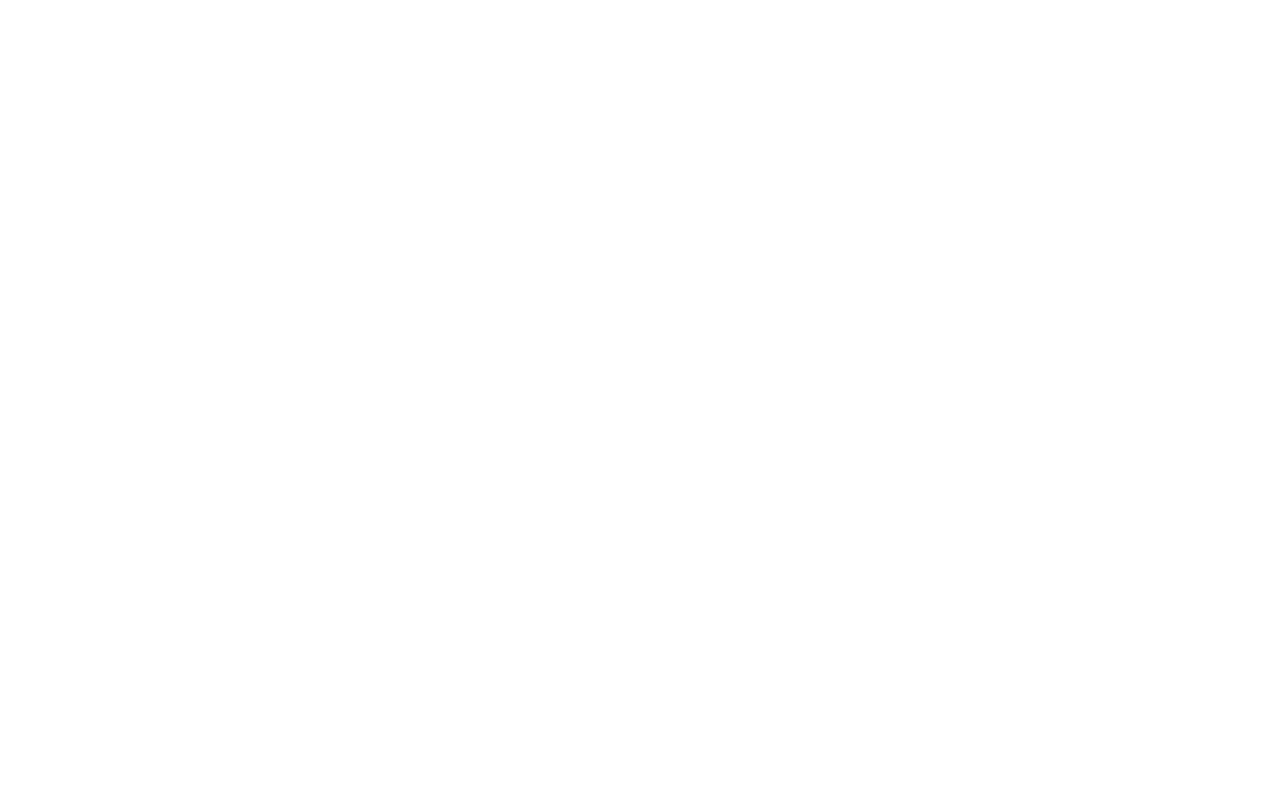
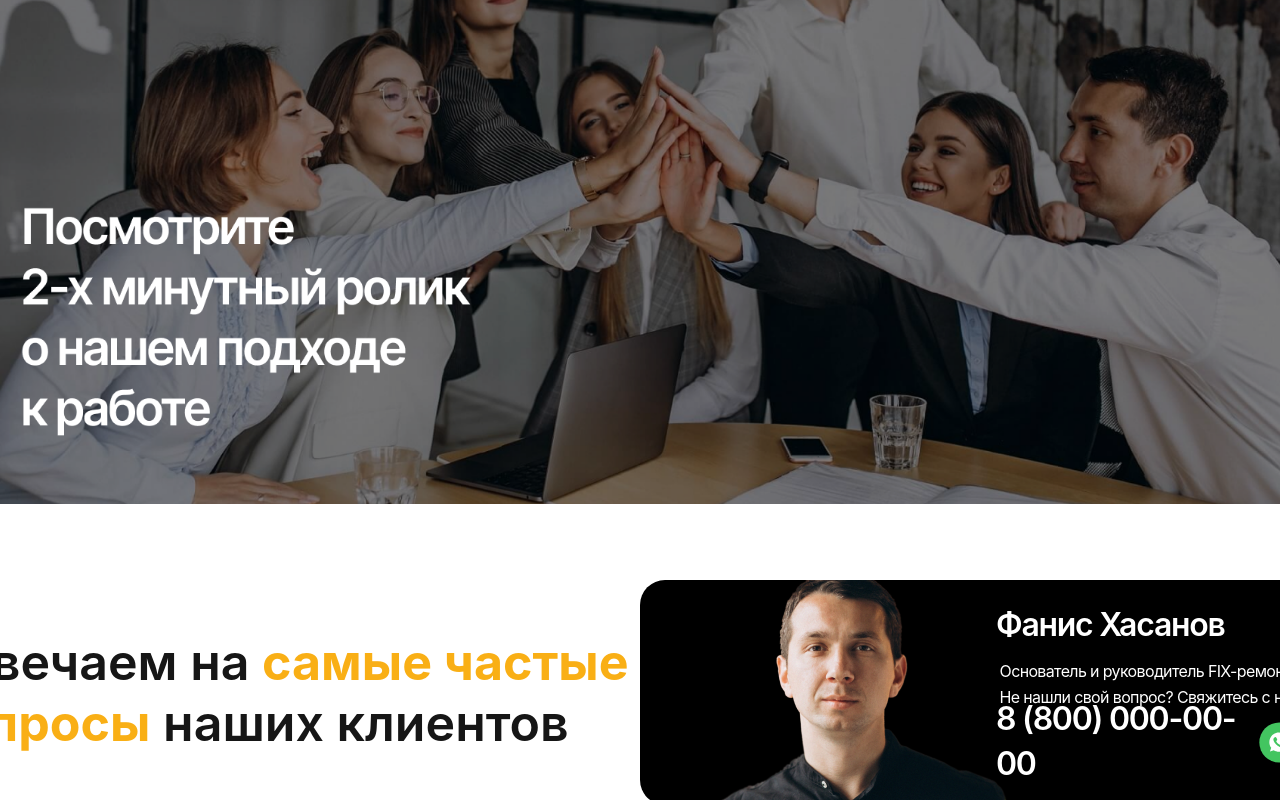
Before and after one commit to projacktor/FixR, a React (Vite) app: page / in a window 1280 px wide. Shown: the part 2000-2800 px from the top of the page. Before the commit the page ends 1707 px from the top, so only its background shows below. Built offline with nearby package versions, Linux system fonts and the light colour scheme.

Commit message:
Add FAQ section and SingleFAQ bullet components

```diff
--- /dev/null
+++ b/src/components/FAQ/FAQ.jsx
@@ -0,0 +1,41 @@
+import React from 'react';
+
+import "./style.scss";
+
+import SingleFAQ from "./SingleFAQ.jsx";
+import whatsappIco from "../../assets/img/whatsappIco.svg";
+import telegramIco from "../../pages/Home/static/icons/telegramIco.svg";
+
+function Faq() {
+    return (
+        <div className="section_faq">
+            <div className="section_faq_head">
+                <h1>Отвечаем на <b>самые частые<br/> вопросы</b> наших клиентов </h1>
+                <div className="section_faq_CEO">
+                    <h4>Фанис Хасанов</h4>
+                    <p>Основатель и руководитель FIX-ремонт <br/><br/>
+                        Не нашли свой вопрос? Свяжитесь с нами!</p>
+                    <div className="section_faq_contacts">
+                        <a href="tel:8 (800) 000-00-00"><h4>8 (800) 000-00-00</h4></a>
+                        <a>
+                            <img className="section_faq_whatsapp" alt="Whatsapp" src={whatsappIco}/>
+                        </a>
+                        <a>
+                            <img className="section_faq_telegram" alt="Telegram" src={telegramIco}/>
+                        </a>
+                    </div>
+                </div>
+            </div>
+            <div className="section_faq_box">
+                <SingleFAQ text="Какой срок службы?"/>
+                <SingleFAQ text="Какой срок службы?"/>
+                <SingleFAQ text="Какой срок службы?"/>
+                <SingleFAQ text="Какой срок службы?"/>
+                <SingleFAQ text="Какой срок службы?"/>
+                <SingleFAQ text="Какой срок службы?"/>
+            </div>
+        </div>
+    );
+}
+
+export default Faq;
--- /dev/null
+++ b/src/components/FAQ/SingleFAQ.jsx
@@ -0,0 +1,15 @@
+import React from 'react';
+
+import "./style.scss";
+import linkImg from "../../assets/img/linkImg.svg";
+
+function SingleFaq({text}) {
+    return (
+        <a className="section_faq_single_bullit">
+            <h4>{text}</h4>
+            <img src={linkImg} alt="arrow"/>
+        </a>
+    );
+}
+
+export default SingleFaq;
--- /dev/null
+++ b/src/components/FAQ/style.scss
@@ -0,0 +1,132 @@
+.section_faq {
+  position: relative;
+  width: 100%;
+  height: 98%;
+  display: flex;
+  justify-content: space-around;
+  flex-direction: column;
+
+  .section_faq_head {
+    order: 0;
+    //width: 100%;
+    //height: 27%;
+    display: flex;
+    justify-content: space-between;
+    flex-direction: row;
+    align-items: center;
+
+    h1 {
+      b {
+        color: #f9af15;
+      }
+      order: 0;
+    }
+
+      .section_faq_CEO {
+      overflow: hidden;
+      //max-width: 100%;
+      order: 1;
+      width: 50%;
+      height: 225px;
+      border-radius: 25px;
+      background: black;
+      background-image: url(../../assets/img/CEOImg.png);
+
+      h4 {
+        position: relative;
+        left: 50%;
+        top: -9%;
+        font-weight: 600;
+        font-size: 32px;
+        line-height: 140%;
+        letter-spacing: -0.04em;
+        color: #fff;
+      }
+
+      p {
+        position: relative;
+        left: 50.5%;
+        top: -20%;
+        font-weight: 400;
+        font-size: 16px;
+        line-height: 80%;
+        letter-spacing: -0.04em;
+        color: #fff;
+      }
+
+      .section_faq_contacts {
+        position: relative;
+        top: -25%;
+        left: 50%;
+        width: 52%;
+        height: 30%;
+        display: flex;
+        justify-content: space-around;
+        flex-direction: row;
+        align-items: center;
+
+        a {
+          display: flex;
+          align-items: center;
+          height: 65%;
+        }
+
+        h4 {
+          position: static;
+          order: 0;
+        }
+
+        .section_faq_whatsapp {
+          order: 1;
+        }
+
+        .section_faq_telegram {
+          order: 2;
+          width: 58%;
+        }
+      }
+    }
+  }
+
+  .section_faq_box {
+    order: 1;
+    width: 98%;
+    height: 69%;
+    padding: 1% 1%;
+    column-count: 2;
+    column-gap: 3%;
+
+    .section_faq_single_bullit {
+      width: 95%;
+      height: 20%;
+      display: flex;
+      align-items: center;
+      justify-content: space-between;
+      flex-direction: row;
+      border-radius: 25px;
+      background: rgb(255, 255, 255);
+      margin-bottom: 3%;
+      margin-left: 2%;
+
+      h4 {
+        padding: 0 5%;
+        color: rgb(22, 22, 22);
+        font-size: 24px;
+        font-weight: 700;
+        line-height: 48px;
+        letter-spacing: -6%;
+        text-align: left;
+      }
+
+      img {
+        padding: 0 5%;
+      }
+
+      &:hover {
+        img {
+          rotate: 90deg;
+        }
+      }
+    }
+  }
+}
--- a/src/pages/Blog/Blog.jsx
+++ b/src/pages/Blog/Blog.jsx
@@ -5,8 +5,11 @@ import BlogGallery from "../../components/Blog Gallery/BlogGallery.jsx";
 import RecommendationForm from "../../components/Recommendation Form/RecommendationForm.jsx";
 import SocialMedia from "../../components/Social Media/SocialMedia.jsx";
 import CheckButton from "../../components/CheckButton/CheckButton.jsx";
+import FAQ from "../../components/FAQ/FAQ.jsx";
 
 import "./style.scss";
+
+import pseudoVid from "../Home/static/works/pseudoVid.png";
 
 function Blog() {
     const buttons = [
@@ -35,6 +38,14 @@ function Blog() {
             <div id="blog_social_media">
                 <SocialMedia/>
             </div>
+
+            <div className="pseudo_vid">
+                <img src={pseudoVid} alt="pseudo_video"/>
+            </div>
+
+            <div id="blog_faq">
+                <FAQ />
+            </div>
         </main>
     );
 }
--- a/src/pages/Blog/style.scss
+++ b/src/pages/Blog/style.scss
@@ -33,7 +33,6 @@
     flex-direction: column;
 
     #blog_content {
-      //background: #2b2a29;
       width: 90rem;
       height: 100%;
       flex-grow: 1;
@@ -44,7 +43,24 @@
     }
   }
 
+  .pseudo_vid {
+    margin-top: 5%;
+    position: relative;
+    width: 94%;
+    height: 100%;
+      img {
+      width: 100%;
+    }
+  }
+
   #blog_social_media {
+    margin-top: 2%;
+  }
+
+  #blog_faq {
+    position: relative;
+    width: 89rem;
+    margin-top: 5%;
 
   }
 }
```
